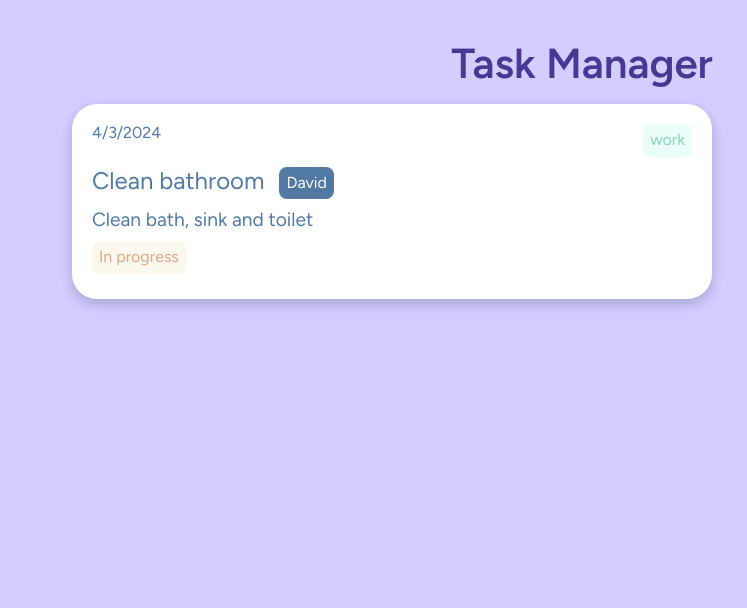
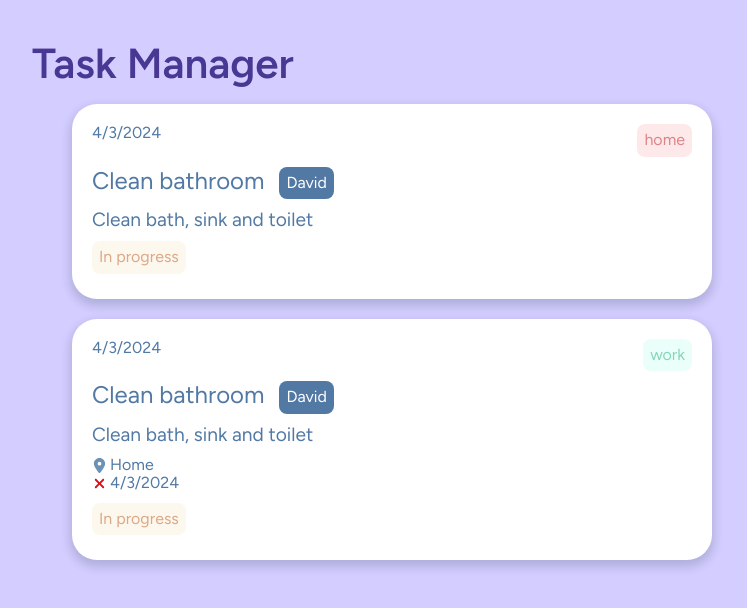
Before and after one commit to varflam/react_base, a React (Create React App) app in the folder test_1/: page / in a window 1280 px wide. Shown: the top 608 px of the page, without its empty margins (58-805 px from the left). Built offline with nearby package versions, Linux system fonts and the light colour scheme.

Commit message:
feat: add style

```diff
--- a/test_1/src/App.tsx
+++ b/test_1/src/App.tsx
@@ -9,11 +9,22 @@ function App() {
         {
             name: 'Clean bathroom',
             status: 'In progress',
+            type: 'home',
+            assignee: 'David',
+            date: new Date(2024, 3, 3),
+            description: 'Clean bath, sink and toilet',
+            id: 1,
+        },
+        {
+            name: 'Clean bathroom',
+            status: 'In progress',
             type: 'work',
             assignee: 'David',
             date: new Date(2024, 3, 3),
             description: 'Clean bath, sink and toilet',
-            id: 1,
+            deadline: new Date(2024, 3, 3),
+            place: 'Home',
+            id: 2,
         }
     ]
     return (
--- a/test_1/src/components/Task.tsx
+++ b/test_1/src/components/Task.tsx
@@ -1,6 +1,8 @@
 import React, { useMemo } from 'react';
 import { Task } from '../types';
 
+import cross from '../assets/cross.svg';
+import location from '../assets/location.svg';
 import '../style/task.css';
 
 
@@ -35,13 +37,19 @@ const TaskComponent: React.FC<TaskProps> = ({ task }) => {
             </div>
             <div className="task__content">
                 <div className='task__description'>{task.description}</div>
+                {task.place ? (
+                    <div className="task__row">
+                        <img src={location} alt="Location" className="task__img" />
+                        <div>{task.place}</div>
+                    </div>
+                ) : null}
+                {task.deadline ? (
+                    <div className='task__row'>
+                        <img className='task__img' src={cross} alt="deadline" />
+                        <div>{task.deadline.toLocaleDateString()}</div>
+                    </div>
+                ) : null}
                 <div className={statusClassName}>{task.status}</div>
-                {task.deadline ? (
-                    <div>{task.deadline.toLocaleDateString()}</div>
-                ) : null}
-                {task.place ? (
-                    <div>{task.place}</div>
-                ) : null}
             </div>
 
         </li>
--- a/test_1/src/style/app.css
+++ b/test_1/src/style/app.css
@@ -29,11 +29,10 @@
     font-size: 42px;
     color: #483793;
     margin: 0 auto;
-    text-align: center;
 }
 
 .container {
     max-width: 1100px;
-    margin: 0 auto 20px;
+    margin: 0 auto;
     padding: 40px;
 }
--- a/test_1/src/style/task.css
+++ b/test_1/src/style/task.css
@@ -6,6 +6,7 @@
     box-shadow: 0px 5px 10px 2px rgba(34, 60, 80, 0.2);
     background: white;
     color: #5179a4;
+    margin-bottom: 20px;
 
     .task__info {
         display: flex;
@@ -63,6 +64,7 @@
         padding: 7px;
         border-radius: 8px;
         width: fit-content;
+        margin-top: 10px;
     }
 
     .task__status--in-progress {
@@ -74,4 +76,15 @@
         color: #84d7b7;
         background: #ebfffa;
     }
+
+    .task__row {
+        display: flex;
+        align-items: center;
+        gap: 3px;
+    }
+
+    .task__img {
+        width: 15px;
+        height: 15px;
+    }
 }
```
Also changed, not shown: test_1/src/assets/cross.svg (added), test_1/src/assets/location.svg (added).
